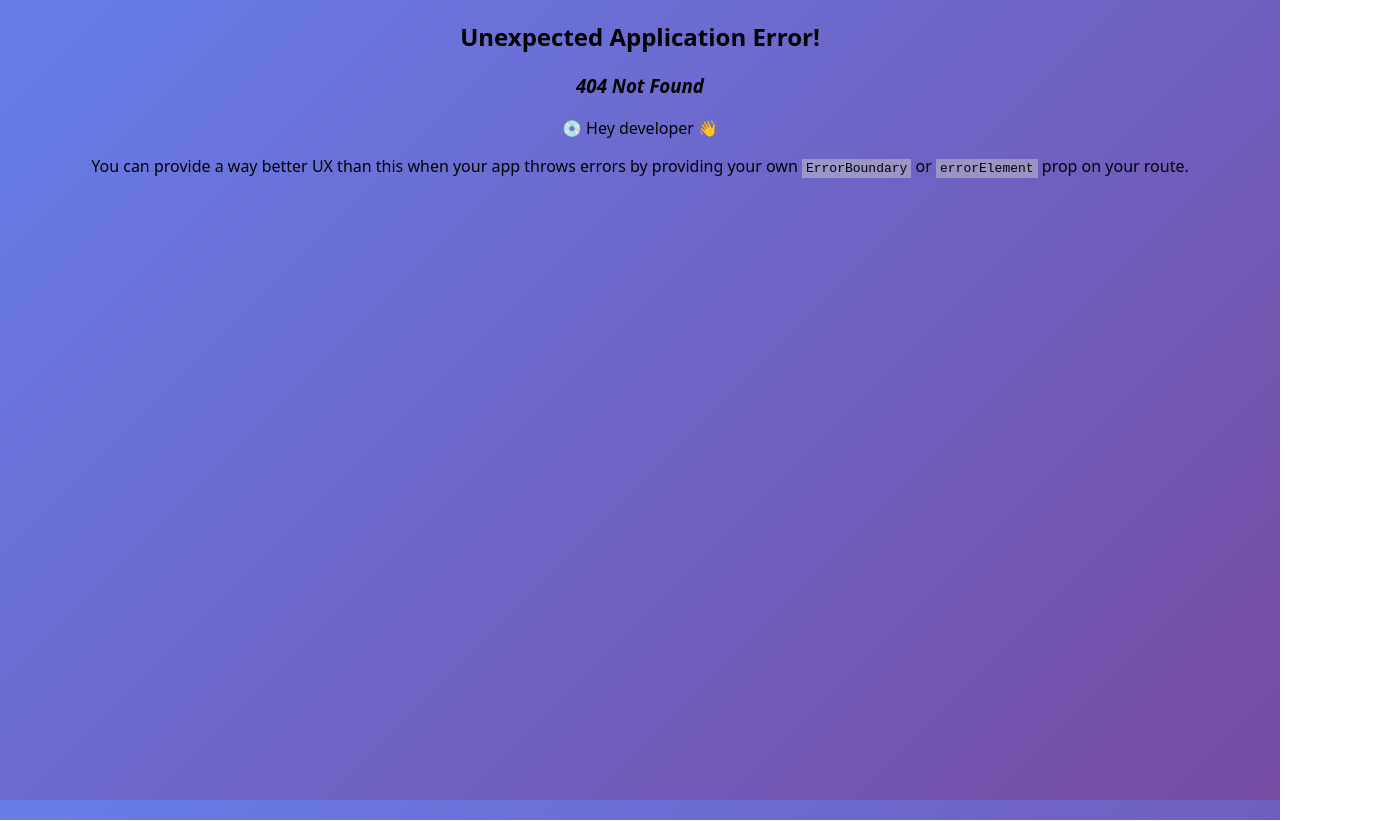
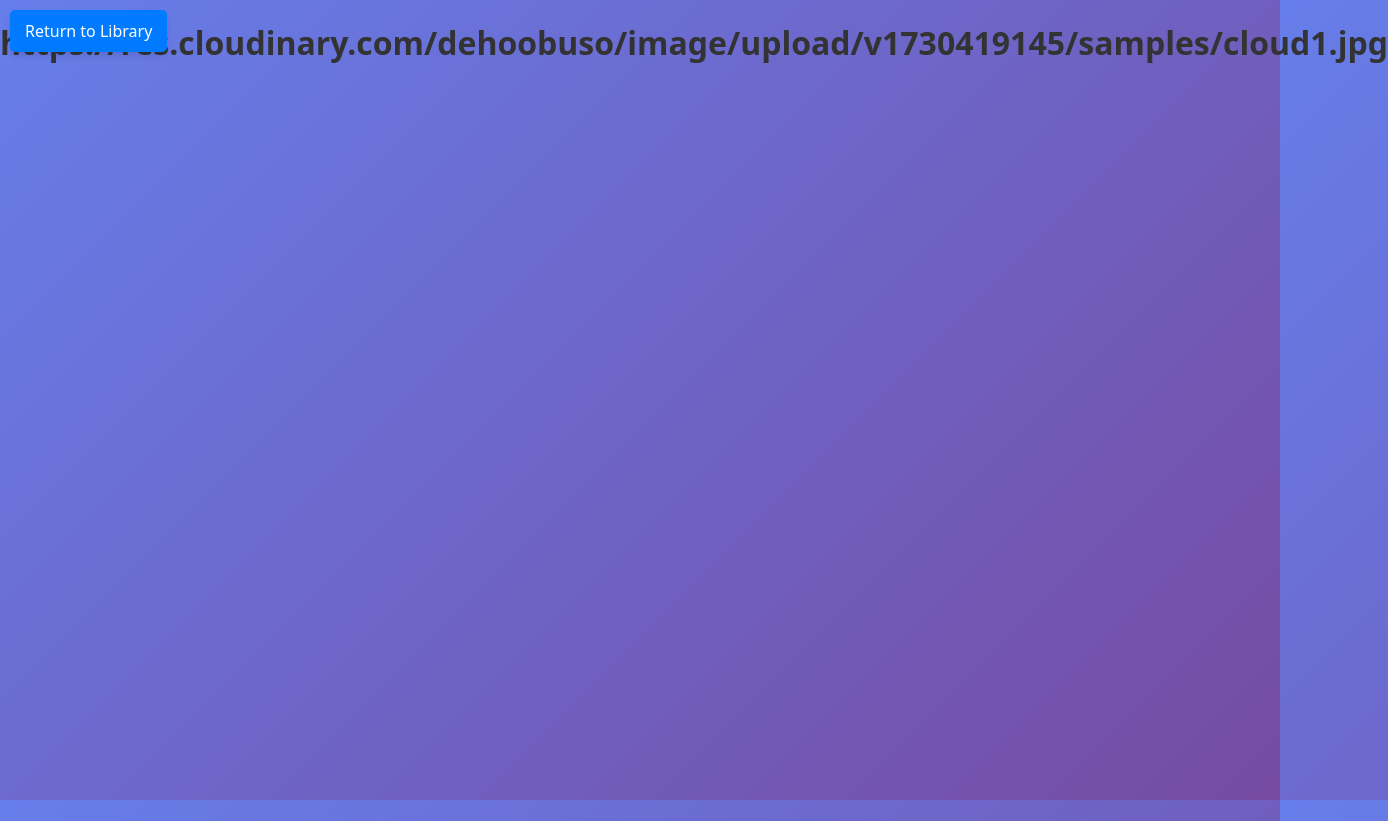
Before and after one commit to DanielFreeman068/react_components, a React (Create React App) app: page /gallery in a window 1280 px wide. Before the commit this address had no page. Shown: the whole page, 1388 px wide, since content can reach past the window. Built offline with nearby package versions, Linux system fonts and the light colour scheme.

Commit message:
ready to be worked on gallery setup

```diff
--- a/src/index.js
+++ b/src/index.js
@@ -3,6 +3,7 @@ import ReactDOM from 'react-dom/client';
 import App from './pages/App.jsx';
 import Profile from './pages/profile-card.jsx'
 import Footer from './pages/footer.jsx'
+import Gallery from './pages/gallery.jsx'
 // Import necessary components for routing
 import { createBrowserRouter, RouterProvider } from 'react-router-dom';
 
@@ -11,6 +12,7 @@ const router = createBrowserRouter([
   { path: '/', element: <App /> },
   { path: '/profile-card', element: <Profile /> },
   { path: '/footer', element: <Footer /> },
+  { path: '/gallery', element: <Gallery /> },
   // Add more routes as needed
 ])
 
--- a/src/pages/App.jsx
+++ b/src/pages/App.jsx
@@ -7,7 +7,7 @@ function App() {
       <div class="components-grid">
         <div class="component-card"><a href="/profile-card">Profile Card</a></div>
         <div class="component-card"><a href="/footer">Footer</a></div>
-        <div class="component-card"><a href="/">TBD</a></div>
+        <div class="component-card"><a href="/gallery">Responsive Gallery</a></div>
         <div class="component-card"><a href="/">TBD</a></div>
       </div>
     </div>
--- /dev/null
+++ b/src/pages/components/gallery/Responsive-Gallery.jsx
@@ -0,0 +1,11 @@
+import './ResponsiveGallery.css'
+
+function Responsive_Gallery({imageInfo}) {
+    return (
+        <div>
+            <h1>{imageInfo.imageOne.pictureURL}</h1>
+        </div>
+    )
+}
+
+export default Responsive_Gallery
--- a/src/pages/footer.jsx
+++ b/src/pages/footer.jsx
@@ -15,7 +15,7 @@ function Footer(){
         },
         socialLinks: {
             github: "https://github.com/johndoe",
-            instagram: "https://instagram.com/johndoe",
+            insatagram: "https://instagram.com/johndoe",
             facebook: "https://facebook.com/johndoe",
             twitter: "https://twitter.com/johndoe",
             linkedIn: "https://linkedIn.com/johndoe",
--- /dev/null
+++ b/src/pages/gallery.jsx
@@ -0,0 +1,45 @@
+import Responsive_Gallery from './components/gallery/Responsive-Gallery.jsx'
+
+function Gallery(){
+    // define variables
+    let imageInfo = {
+        imageOne: {
+            pictureName: 'Cloud',
+            pictureURL: 'https://res.cloudinary.com/dehoobuso/image/upload/v1730419145/samples/cloud1.jpg',
+            altText: 'Cloud',
+        },
+        imageTwo: {
+            pictureName: 'Cloud',
+            pictureURL: 'https://res.cloudinary.com/dehoobuso/image/upload/v1730419145/samples/cloud1.jpg',
+            altText: 'Cloud',
+        },
+        imageThree: {
+            pictureName: 'Cloud',
+            pictureURL: 'https://res.cloudinary.com/dehoobuso/image/upload/v1730419145/samples/cloud1.jpg',
+            altText: 'Cloud',
+        },
+        imageFour: {
+            pictureName: 'Cloud',
+            pictureURL: 'https://res.cloudinary.com/dehoobuso/image/upload/v1730419145/samples/cloud1.jpg',
+            altText: 'Cloud',
+        },
+    }
+    return(
+        <>
+    <a href="/" style={{
+        position: 'absolute',
+        top: '10px',
+        left: '10px',
+        backgroundColor: '#007BFF',
+        color: '#fff',
+        padding: '10px 15px',
+        borderRadius: '5px',
+        textDecoration: 'none',
+        boxShadow: '0 4px 6px rgba(0, 0, 0, 0.1)'
+        }}>Return to Library</a>
+        <Responsive_Gallery imageInfo = {imageInfo}/>
+        </>
+    )
+}
+
+export default Gallery;
```
Also changed, not shown: src/pages/components/gallery/ResponsiveGallery.css (added).
